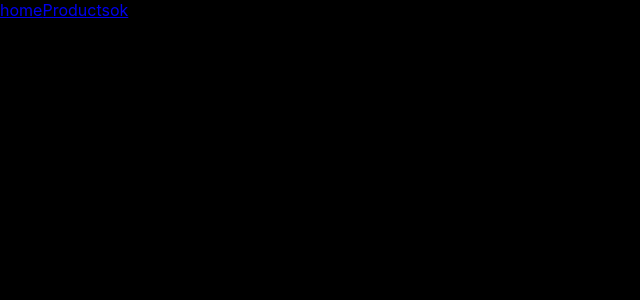
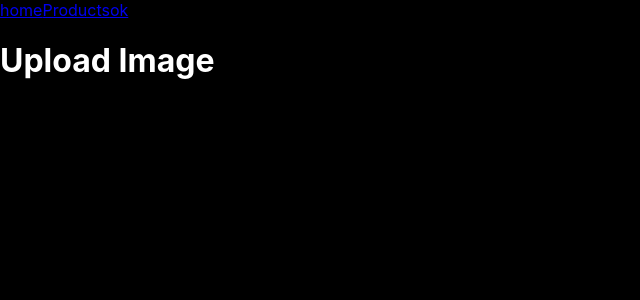
Before and after one commit to bagherhosseini/frontend-3-uppgift, a React (Create React App) app in the folder fornt-end-3/: page /test in a window 1280 px wide. Before the commit this address had no page. Shown: the top 300 px of the page, without its empty margins (0-640 px from the left). Built offline with nearby package versions, Linux system fonts and the light colour scheme.

Commit message:
changed file name

```diff
--- a/fornt-end-3/src/App.js
+++ b/fornt-end-3/src/App.js
@@ -1,5 +1,5 @@
 import './App.css';
-import Ok from './pages/ok.js';
+import Test from './pages/test.js';
 import Home from './pages/Home.js';
 import Product from './pages/product.js';
 import { BrowserRouter, Routes, Route, Link, Outlet } from "react-router-dom";
@@ -11,13 +11,13 @@ function App() {
       <header>
         <Link to="/Home">home</Link>
         <Link to="/product">Products</Link>
-        <Link to="/ok">ok</Link>
+        <Link to="/test">ok</Link>
       </header>
       <main>
         <Routes>
           <Route path="/Home" element={<Home />} />
           <Route path="/product" element={<Product />} />
-          <Route path="/ok" element={<Ok />} />
+          <Route path="/test" element={<Test />} />
         </Routes>
       </main>
 
--- a/fornt-end-3/src/pages/ok.js
+++ /dev/null
@@ -1,14 +0,0 @@
-import React, { useState } from 'react';
-import Axios from 'axios';
-
-export default function Ok(){
-
-
-
-
-  return (
-
-    <h1>Upload Image</h1>
-
-  )
-}
--- /dev/null
+++ b/fornt-end-3/src/pages/test.js
@@ -0,0 +1,5 @@
+export default function Test(){
+  return (
+    <h1>Upload Image</h1>
+  )
+}
```
